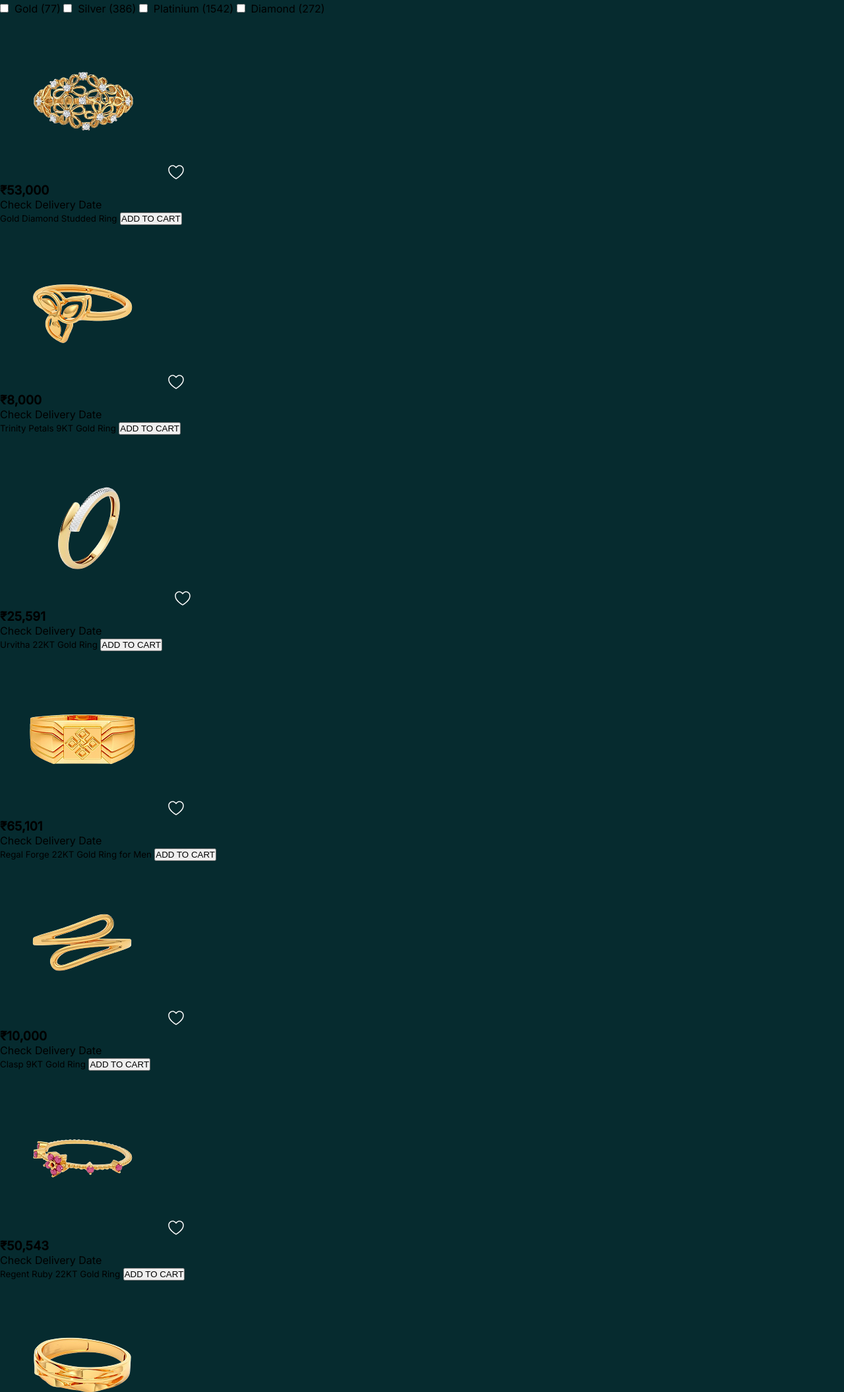
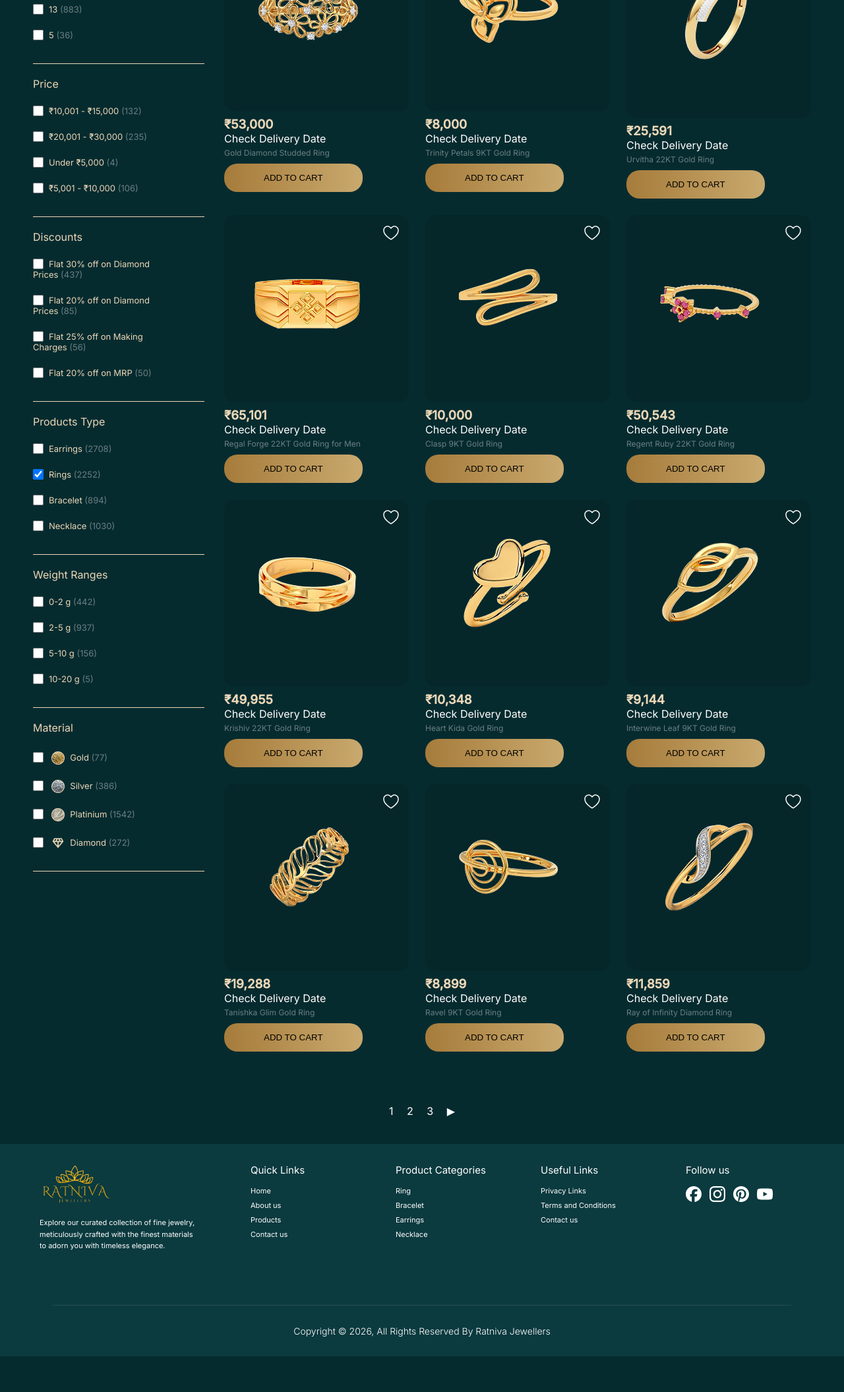
Before and after one commit to mohdalishahid123-sketch/My-Project, a plain HTML site: page product.html in a window 1280 px wide. Shown: the part 431-2541 px from the top of the page at 66% size. After the commit the page ends 2487 px from the top, so only its background shows below. Drawn offline with nearby package versions, Linux system fonts and the light colour scheme.

Commit message:
New update

```diff
--- a/product.css
+++ b/product.css
@@ -51,3 +51,203 @@ body{
 .nav-right a{
     margin: 5px;
 }
+.shop{
+    padding: 40px 50px;
+    color: #ffffff;
+}
+.shop-header{
+    text-align: center;
+    margin-bottom: 20px;
+}
+.shop-header h3{
+    font-family: playfair display;
+    font-size: 40px;
+    font-weight: bold;
+    color: #EAD7B7;
+}
+.shop-top{
+    display: flex;
+    justify-content: space-between;
+    margin-bottom: 20px;
+    font-size: 16px;
+    font-weight: regular;
+}
+.shop-left{
+    display: flex;
+    gap: 80px;
+    padding-bottom: 10px;
+    border-bottom: 1px solid #EAD7B7;
+}
+.shop-left span{
+    color: #EAD7B7;
+    font-family: playfair display;
+}
+.shop-left a{
+    text-decoration: none;
+    color: #ffffff;
+}
+.shop-cointainer{
+    display: grid;
+    grid-template-columns: 260px 1fr;
+    gap: 30px;
+}
+.filters{
+    font-size: 13px;
+}
+.filter-group{
+    padding-bottom: 15px;
+    margin-bottom: 20px;
+    border-bottom: 1px solid #EAD7B7;
+}
+.filter-group h4{
+    margin-bottom: 20px;
+    font-size: 16px;
+    font-weight: 400;
+    color: #EAD7B7;
+}
+.filter-group label{
+    display: block;
+    margin-bottom: 20px;
+    max-width: 185px;
+    color: #EAD7B7;
+}
+.filter-group label span{
+    color: #ffffff66;
+}
+.filter-group .material-icon{
+    position: relative;
+    top: 6px;
+    padding-right: 5px;
+}
+.filter-item .left{
+    color: #EAD7B7;
+}
+.filter-group input{
+    margin-right: 8px;
+    width: 16px;
+    height: 16px;
+    background-color: #062B2F;
+    border-radius: 30%;
+    border: #EAD7B7;
+    position: relative;
+    top: 3px;
+    cursor: pointer;
+}
+.products{
+    display: grid;
+    grid-template-columns: repeat(3,1fr);
+    gap: 25px;
+}
+.product-card{
+    background: transparent;
+}
+.product-image{
+    background: rgba(0, 0, 0, 0.1);
+    padding: 1px;
+    border-radius: 15px;
+}
+.wishlist{
+    position: relative;
+    bottom: 240px;
+    left: 240px;
+}
+.product-info{
+    max-width: 210px;
+}
+.product-info h3{
+    color: #EAD7B7;
+    padding-top: 8px;
+}
+.product-info p{
+    font-size: 16px;
+    font-weight: 400;
+}
+.product-info small{
+    font-size: 12px;
+    font-weight: 400;
+    color: #ffffff66;
+}
+.btn{
+    margin-top: 8px;
+    padding: 14px 60px;
+    border-radius: 20px;
+    border: none;
+    background: linear-gradient(
+     to right,
+    #EAD7B7 0%,
+    #A67C3B 0%,
+    #C9A96E 100%
+    );
+    cursor: pointer;
+}
+.pagination{
+    text-align: center;
+    margin-top: 80px;
+}
+.pagination span{
+    margin: 0 8px;
+}
+.footer{
+    background-color: #0B3A3F;
+    padding: 30px 80px 30px;
+    color: #ffffff;
+}
+.footer-cointainer{
+    display: grid;
+    grid-template-columns: 1.5fr 1fr 1fr 1fr 1fr;
+    gap: 60px;
+}
+.footer-logo{
+    height: 142px;
+    width: 142px;
+    margin-bottom: 15px;
+    position: relative;
+    bottom: 40px;
+    right: 38px;
+}
+.footer-brand p{
+    font-size: 11px;
+    line-height: 1.6;
+    position: relative;
+    bottom: 80px;
+    right: 20px;
+}
+.footer-col h3{
+    color: #ffffff;
+    font-size: 15px;
+    margin-bottom: 15px;
+    font-weight: 400;
+}
+.footer-col ul{
+    list-style: none;
+    padding: 0;
+}
+.footer-col ul li{
+    font-size: 11px;
+    margin-bottom: 8px;
+    cursor: pointer;
+}
+.footer-col ul li a{
+    text-decoration: none;
+    color: #ffffff;
+}
+.footer-col ul li a:hover{
+    color: #000000;
+}
+.social-links{
+    display: flex;
+    gap: 12px;
+    margin-bottom: 10px;
+}
+.social-links img{
+    width: 24px;
+    height: 24px;
+    cursor: pointer;
+}
+.footer-bottom{
+    border-top: 1px solid rgba(255,255,255,0.1);
+    text-align: center;
+    font-size: 14px;
+    padding: 30px 0 0;
+    font-weight: 200;
+}
--- a/product.html
+++ b/product.html
@@ -36,7 +36,7 @@
     <section class="shop">
 
         <div class="shop-header">
-            <a href="#">Home /</a>
+            <p>Home /</p>
             <h3>Rings</h3>
         </div>
 
@@ -47,7 +47,7 @@
             </div>
 
             <div class="shop-right">
-                Sort By: Featured
+                Sort By: Featured ▼
             </div>
         </div>
 
@@ -80,22 +80,22 @@
                 <div class="filter-group">
                     <h4>Price</h4>
                     <label>
-                        <input type="checkbox">₹10,001-₹15,000
+                        <input type="checkbox">₹10,001 - ₹15,000
                         <span>(132)</span>
                     </label>
 
                      <label>
-                        <input type="checkbox">₹20,001-₹30,000
+                        <input type="checkbox">₹20,001 - ₹30,000
                         <span>(235)</span>
                     </label>
 
                      <label>
-                        <input type="checkbox">Under₹5,000
+                        <input type="checkbox">Under ₹5,000
                         <span>(4)</span>
                     </label>
 
                      <label>
-                        <input type="checkbox">₹5,001-₹10,000
+                        <input type="checkbox">₹5,001 - ₹10,000
                         <span>(106)</span>
                     </label>
                 </div>
@@ -171,7 +171,7 @@
                     <label class="filter-item">
                         <span class="left">
                             <input type="checkbox">
-                            <img src="" alt="" class="material-icon">
+                            <img src="images/gold.png" alt="" class="material-icon">
                             Gold
                         </span>
                         <span class="count">(77)</span>
@@ -180,7 +180,7 @@
                      <label class="filter-item">
                         <span class="left">
                             <input type="checkbox">
-                            <img src="" alt="" class="material-icon">
+                            <img src="images/silver.png" alt="" class="material-icon">
                             Silver
                         </span>
                         <span class="count">(386)</span>
@@ -189,7 +189,7 @@
                      <label class="filter-item">
                         <span class="left">
                             <input type="checkbox">
-                            <img src="" alt="" class="material-icon">
+                            <img src="images/platinium.png" alt="" class="material-icon">
                             Platinium
                         </span>
                         <span class="count">(1542)</span>
@@ -198,7 +198,7 @@
                      <label class="filter-item">
                         <span class="left">
                             <input type="checkbox">
-                            <img src="" alt="" class="material-icon">
+                            <img src="images/diamond.png" alt="" class="material-icon">
                             Diamond
                         </span>
                         <span class="count">(272)</span>
@@ -220,7 +220,6 @@
                         <button class="btn">ADD TO CART</button>
                     </div>
                 </div>
-            </div>
 
             <div class="product-card">
                     <div class="product-image">
@@ -234,7 +233,6 @@
                         <button class="btn">ADD TO CART</button>
                     </div>
                 </div>
-            </div>
 
             <div class="product-card">
                     <div class="product-image">
@@ -248,7 +246,6 @@
                         <button class="btn">ADD TO CART</button>
                     </div>
                 </div>
-            </div>
 
             <div class="product-card">
                     <div class="product-image">
@@ -261,9 +258,7 @@
                         <small>Regal Forge 22KT Gold Ring for Men</small>
                         <button class="btn">ADD TO CART</button>
                     </div>
-
                 </div>
-            </div>
 
             <div class="product-card">
                     <div class="product-image">
@@ -276,9 +271,7 @@
                         <small>Clasp 9KT Gold Ring</small>
                         <button class="btn">ADD TO CART</button>
                     </div>
-
                 </div>
-            </div>
 
             <div class="product-card">
                     <div class="product-image">
@@ -291,9 +284,7 @@
                         <small>Regent Ruby 22KT Gold Ring</small>
                         <button class="btn">ADD TO CART</button>
                     </div>
-
                 </div>
-            </div>
 
             <div class="product-card">
                     <div class="product-image">
@@ -306,9 +297,7 @@
                         <small>Krishiv 22KT Gold Ring</small>
                         <button class="btn">ADD TO CART</button>
                     </div>
-
                 </div>
-            </div>
 
             <div class="product-card">
                     <div class="product-image">
@@ -321,9 +310,7 @@
                         <small>Heart Kida Gold Ring</small>
                         <button class="btn">ADD TO CART</button>
                     </div>
-
                 </div>
-            </div>
 
             <div class="product-card">
                     <div class="product-image">
@@ -336,9 +323,7 @@
                         <small>Interwine Leaf 9KT Gold Ring</small>
                         <button class="btn">ADD TO CART</button>
                     </div>
-
                 </div>
-            </div>
 
             <div class="product-card">
                     <div class="product-image">
@@ -351,9 +336,7 @@
                         <small>Tanishka Glim Gold Ring</small>
                         <button class="btn">ADD TO CART</button>
                     </div>
-
                 </div>
-            </div>
 
             <div class="product-card">
                     <div class="product-image">
@@ -366,9 +349,7 @@
                         <small>Ravel 9KT Gold Ring</small>
                         <button class="btn">ADD TO CART</button>
                     </div>
-
                 </div>
-            </div>
 
             <div class="product-card">
                     <div class="product-image">
@@ -395,7 +376,7 @@
 
     </section>
 
-   <!-- <footer class="footer">
+   <footer class="footer">
 
     <div class="footer-cointainer">
 
@@ -447,7 +428,7 @@
     <div class="footer-bottom">
         Copyright &copy; 2026, All Rights Reserved By Ratniva Jewellers
     </div>
-   </footer> -->
+   </footer>
 
 </body>
 </html>
```
Also changed, not shown: index.html (+1 -1 lines), images/diamond.png (added), images/gold.png (added), images/platinium.png (added), images/silver.png (added).
